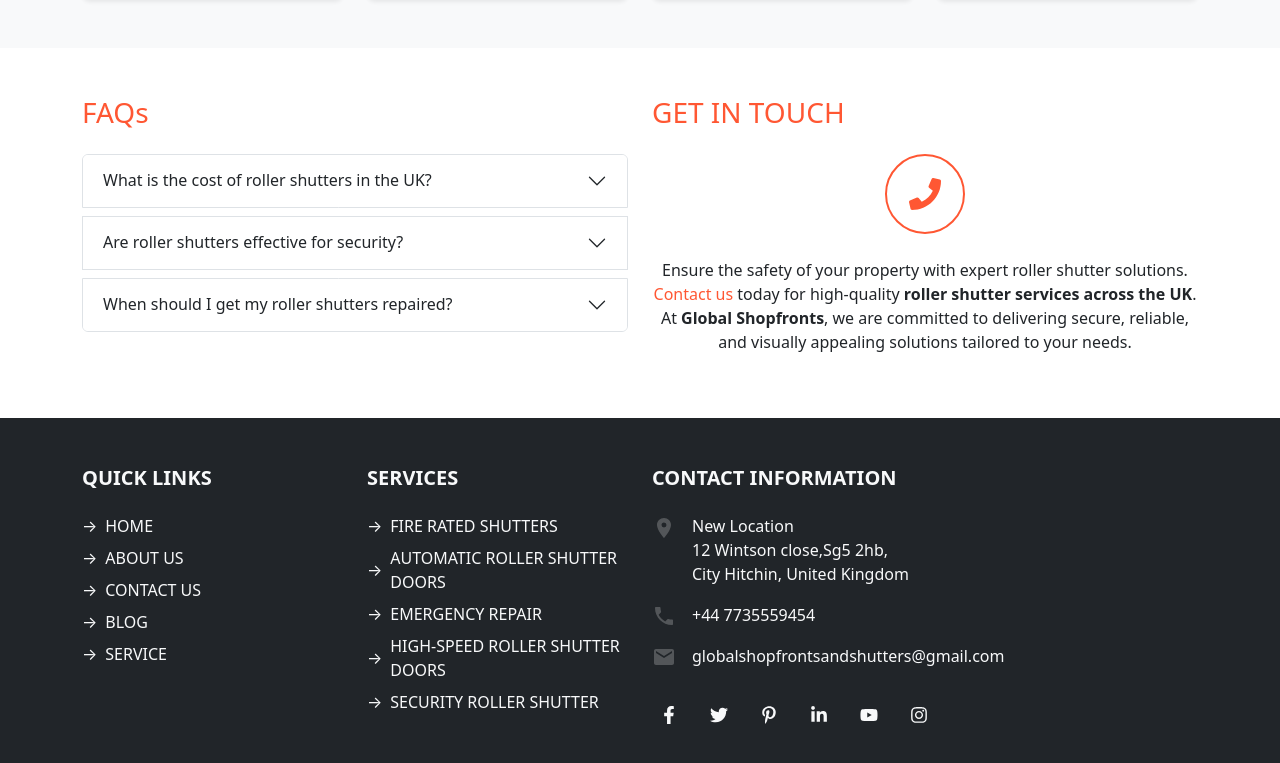
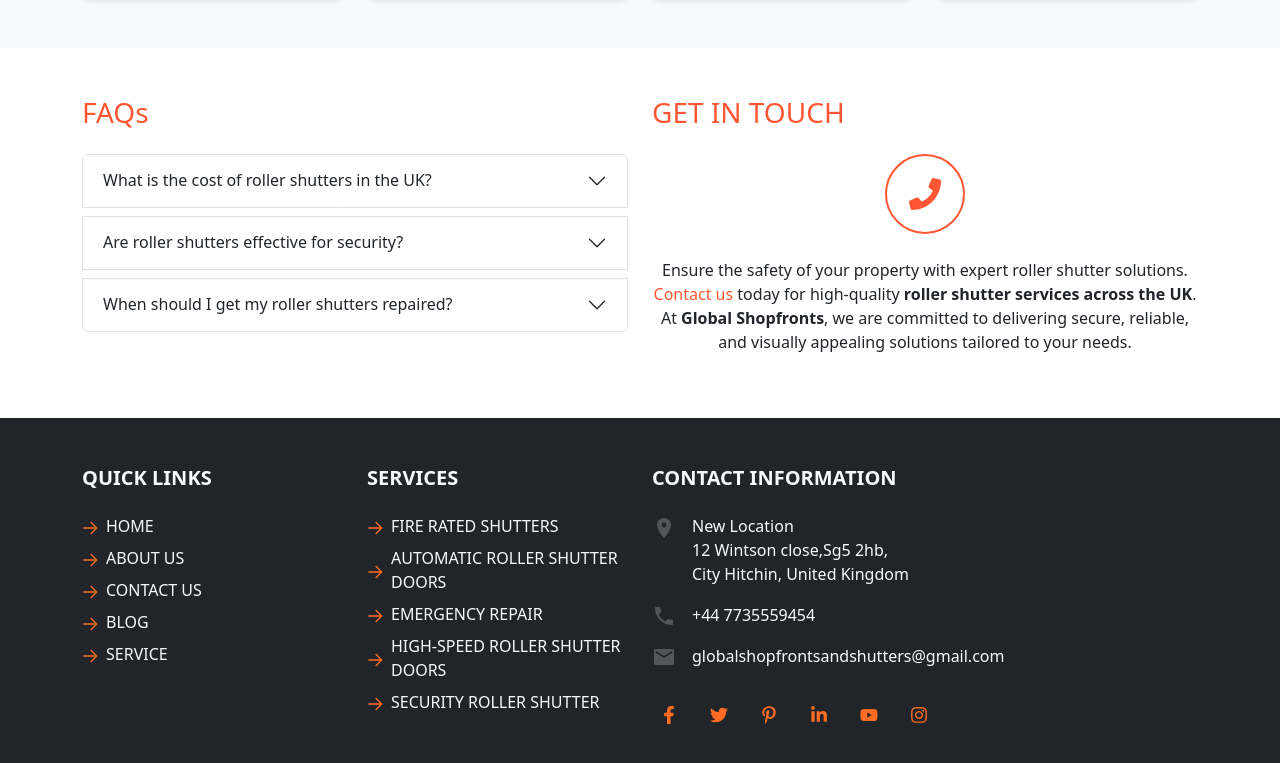
Before and after one commit to deep-deepak/globalshop, a Next.js app: page / in a window 1280 px wide. Shown: the part 8383-9146 px from the top of the page. Built offline with nearby package versions, Linux system fonts and the light colour scheme.

Commit message:
update design

```diff
--- a/src/components/Footer.jsx
+++ b/src/components/Footer.jsx
@@ -4,6 +4,7 @@ import { Container, Row, Col } from 'react-bootstrap';
 import { FaFacebookF, FaTwitter, FaPinterestP, FaLinkedinIn, FaYoutube, FaInstagram } from 'react-icons/fa';
 import { MdLocationOn, MdPhone, MdEmail } from 'react-icons/md';
 import BlinkingText from '@/common/BlinkingText'
+import { GrLinkNext } from "react-icons/gr";
 
 const quickLinks = [
     { name: 'Home', path: '/' },
@@ -22,12 +23,12 @@ const services = [
 ];
 
 const socialLinks = [
-    { icon: <FaFacebookF size={18} />, path: 'https://www.facebook.com/' },
-    { icon: <FaTwitter size={18} />, path: 'https://twitter.com/' },
-    { icon: <FaPinterestP size={18} />, path: 'https://www.pinterest.com/' },
-    { icon: <FaLinkedinIn size={18} />, path: 'https://www.linkedin.com/' },
-    { icon: <FaYoutube size={18} />, path: 'https://www.youtube.com/' },
-    { icon: <FaInstagram size={18} />, path: 'https://www.instagram.com/' },
+    { icon: <FaFacebookF size={18} style={{ color: "#ff6c22" }} />, path: 'https://www.facebook.com/' },
+    { icon: <FaTwitter size={18} style={{ color: "#ff6c22" }} />, path: 'https://twitter.com/' },
+    { icon: <FaPinterestP size={18} style={{ color: "#ff6c22" }} />, path: 'https://www.pinterest.com/' },
+    { icon: <FaLinkedinIn size={18} style={{ color: "#ff6c22" }} />, path: 'https://www.linkedin.com/' },
+    { icon: <FaYoutube size={18} style={{ color: "#ff6c22" }} />, path: 'https://www.youtube.com/' },
+    { icon: <FaInstagram size={18} style={{ color: "#ff6c22" }} />, path: 'https://www.instagram.com/' },
 ];
 
 const Footer = () => {
@@ -41,7 +42,7 @@ const Footer = () => {
                             {quickLinks.map((link, index) => (
                                 <li key={index} className="mb-2">
                                     <Link href={link.path} className="text-light text-decoration-none hover:text-primary d-flex align-items-center">
-                                        <span className="me-2">→</span>{link.name.toUpperCase()}
+                                        <span className="me-2" style={{ color: "#ff6c22" }} ><GrLinkNext /></span>{link.name.toUpperCase()}
                                     </Link>
                                 </li>
                             ))}
@@ -54,7 +55,7 @@ const Footer = () => {
                             {services.map((service, index) => (
                                 <li key={index} className="mb-2">
                                     <Link href={service.path} className="text-light text-decoration-none hover:text-primary d-flex align-items-center">
-                                        <span className="me-2">→</span>{service.name.toUpperCase()}
+                                        <span className="me-2" style={{ color: "#ff6c22" }} ><GrLinkNext /></span>{service.name.toUpperCase()}
                                     </Link>
                                 </li>
                             ))}
@@ -84,9 +85,8 @@ const Footer = () => {
                             <li>
                                 <div className="d-flex gap-3 social_icons">
                                     {socialLinks.map((social, index) => (
-                                        <Link key={index} href={social.path} target='_blank' className="text-light p-2">
+                                        <Link key={index} href={social.path} target='_blank' className="text-light p-2" >
                                             {social.icon}
-
                                         </Link>
                                     ))}
                                 </div>
```
Also changed, not shown: src/common/CommonGallery.jsx (+32 -6 lines), src/common/Service.jsx (+24 -5 lines).
